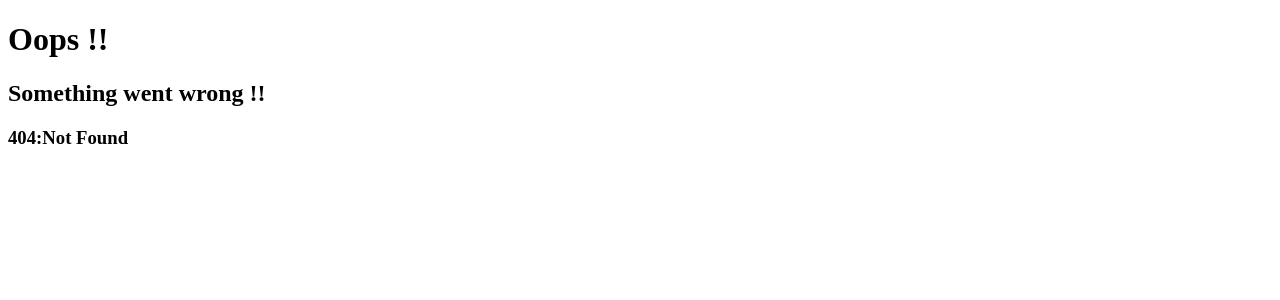
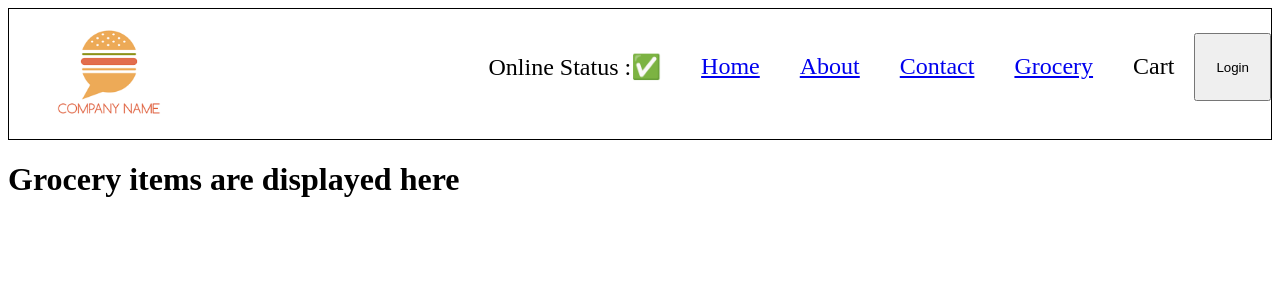
Before and after one commit to Aditya07A/foodvilla, a React (Create React App) app: page /grocery in a window 1280 px wide. Before the commit this address had no page. Shown: the top 300 px of the page. Built offline with nearby package versions, Linux system fonts and the light colour scheme.

Commit message:
upto ep-9

```diff
--- a/src/App.js
+++ b/src/App.js
@@ -1,4 +1,4 @@
-import React from "react";
+import React, { lazy, Suspense } from "react";
 import Header from "./components/Header";
 import Body from "./components/Body";
 import { RouterProvider, createBrowserRouter, Outlet } from "react-router-dom";
@@ -6,6 +6,10 @@ import About from "./components/About";
 import Contact from "./components/Contact";
 import Error from "./components/Error";
 import ResturantMenu from "./components/ResturantMenu";
+// import Grocery from "./components/Grocery";
+
+const Grocery = lazy(() => import("./components/Grocery"));
+
 const AppLayout = () => {
   return (
     <div className="app">
@@ -23,7 +27,15 @@ const appRoute = createBrowserRouter([
       { path: "/", element: <Body /> },
       { path: "/about", element: <About /> },
       { path: "/contact", element: <Contact /> },
-      { path: "/resturants/:resId", element: <ResturantMenu  /> },
+      { path: "/resturants/:resId", element: <ResturantMenu /> },
+      {
+        path: "/grocery",
+        element: (
+          <Suspense fallback={<h1>Loading....</h1>}>
+            <Grocery />
+          </Suspense>
+        ),
+      },
     ],
     errorElement: <Error />,
   },
--- a/src/components/Body.js
+++ b/src/components/Body.js
@@ -2,6 +2,7 @@
 import { useState, useEffect } from "react";
 import { CDN_URL } from "../utlis/constants.js";
 import Shimmer from "./Shimmer.js";
+import useOnlineStatus from "../utlis/useOnlineStatus.js";
 
 const ResturantCard = (props) => {
   const { resData } = props;
@@ -38,7 +39,6 @@ const Body = () => {
   const [searchText, setSearchText] = useState("");
   const [filteredResturant, setFilteredResturant] = useState([]);
 
-
   // console.log("body rendered");
   // const [listOfResturants, setListOfRestutant] = useState(resList); data coming from mockdata reslist
 
@@ -61,11 +61,19 @@ const Body = () => {
     setFilteredResturant(json?.data?.cards[2]?.data?.data?.cards);
   };
 
+  const onlineStatus = useOnlineStatus();
+  if (onlineStatus === false)
+    return (
+      <h1>
+        Looks like you're offline! Please check your internet connection..
+      </h1>
+    );
+
   //loading will come before API renders, but not a good way
   //  if(listOfResturants.length === 0){
-  //   // return <h1>Loading...</h1>;
+  // return <h1>Loading...</h1>;
 
-  //   //for fake cards shimmer
+  //for fake cards shimmer
   //   return <Shimmer/>;
   //  }
 
@@ -112,7 +120,7 @@ const Body = () => {
       <div className="res-container">
         {/* here by using map we are using dynamic data for resturant */}
         {filteredResturant.map((restaurant) => (
-        // {listOfResturants.map((restaurant) => (
+          // {listOfResturants.map((restaurant) => (
           <ResturantCard key={restaurant.data.id} resData={restaurant} />
         ))}
       </div>
--- /dev/null
+++ b/src/components/Grocery.js
@@ -0,0 +1,7 @@
+import React from "react";
+
+const Grocery = () => {
+  return <h1>Grocery items are displayed here</h1>;
+};
+
+export default Grocery;
--- a/src/components/Header.js
+++ b/src/components/Header.js
@@ -1,9 +1,12 @@
 import { LOGO_URL } from "../utlis/constants.js";
 import { useState } from "react";
 import { Link } from "react-router-dom";
+import useOnlineStatus from "../utlis/useOnlineStatus.js";
 
 const Header = () => {
   const [btnNameReact, setBtnNameReact] = useState("Login");
+
+  const onlineStatus = useOnlineStatus();
 
   return (
     <div className="header">
@@ -12,9 +15,19 @@ const Header = () => {
       </div>
       <div className="nav-items">
         <ul>
-          <li><Link to = '/'>Home</Link></li>
-          <li><Link to = '/about'>About</Link></li>
-          <li><Link to = '/contact'>Contact</Link></li>
+          <li>Online Status :{onlineStatus ? "✅" : "🔴"} </li>
+          <li>
+            <Link to="/">Home</Link>
+          </li>
+          <li>
+            <Link to="/about">About</Link>
+          </li>
+          <li>
+            <Link to="/contact">Contact</Link>
+          </li>
+          <li>
+            <Link to="/grocery">Grocery</Link>
+          </li>
           <li>Cart</li>
           <button
             className="login"
--- a/src/components/UserClass.js
+++ b/src/components/UserClass.js
@@ -19,18 +19,18 @@ class UserClass extends React.Component {
     // console.log(this.props.name +"child component COmponentDidMount");
     const data = await fetch("https://api.github.com/users/Aditya07A");
     const json = await data.json();
-    console.log(json);
+    // console.log(json);
     this.setState({
       userInfo: json,
     });
   }
 
   componentDidUpdate() {
-    console.log("componentDidUpdate");
+    // console.log("componentDidUpdate");
   }
 
   componentWillUnmount() {
-    console.log("componentWillUnmount");
+    // console.log("componentWillUnmount");
   }
 
   render() {
--- /dev/null
+++ b/src/utlis/useOnlineStatus.js
@@ -0,0 +1,19 @@
+import { useEffect, useState } from "react";
+
+const useOnlineStatus = () => {
+  const [onlineStatus, setOnlineStatus] = useState(true);
+
+  useEffect(() => {
+    window.addEventListener("offline", () => {
+      setOnlineStatus(false);
+    });
+
+    window.addEventListener("online", () => {
+      setOnlineStatus(true);
+    });
+  }, []);
+
+  return onlineStatus;
+};
+
+export default useOnlineStatus;
```
Also changed, not shown: src/components/RestaurantMenu.js (+5 -2 lines), src/utlis/useRestaurantMenu.js (added, +20 -0 lines).
